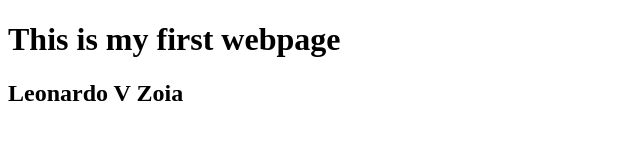
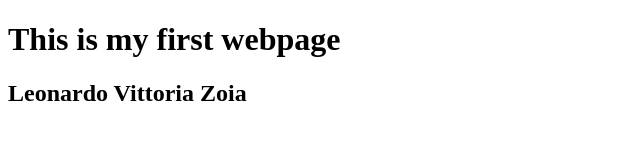
Before and after one commit to lvzoia1/MyFirstProject, a plain HTML site: page Index.html in a window 1280 px wide. Shown: the whole page, without its empty margins (0-640 px from the left). Drawn offline with Linux system fonts and the light colour scheme.

Commit message:
New change. I added my middle name again. Trying "commit and push"

```diff
--- a/Index.html
+++ b/Index.html
@@ -6,6 +6,6 @@
 </head>
 <body>
 <h1>This is my first webpage</h1>
-<h2>Leonardo V Zoia</h2>
+<h2>Leonardo Vittoria Zoia</h2>
 </body>
 </html>
```
